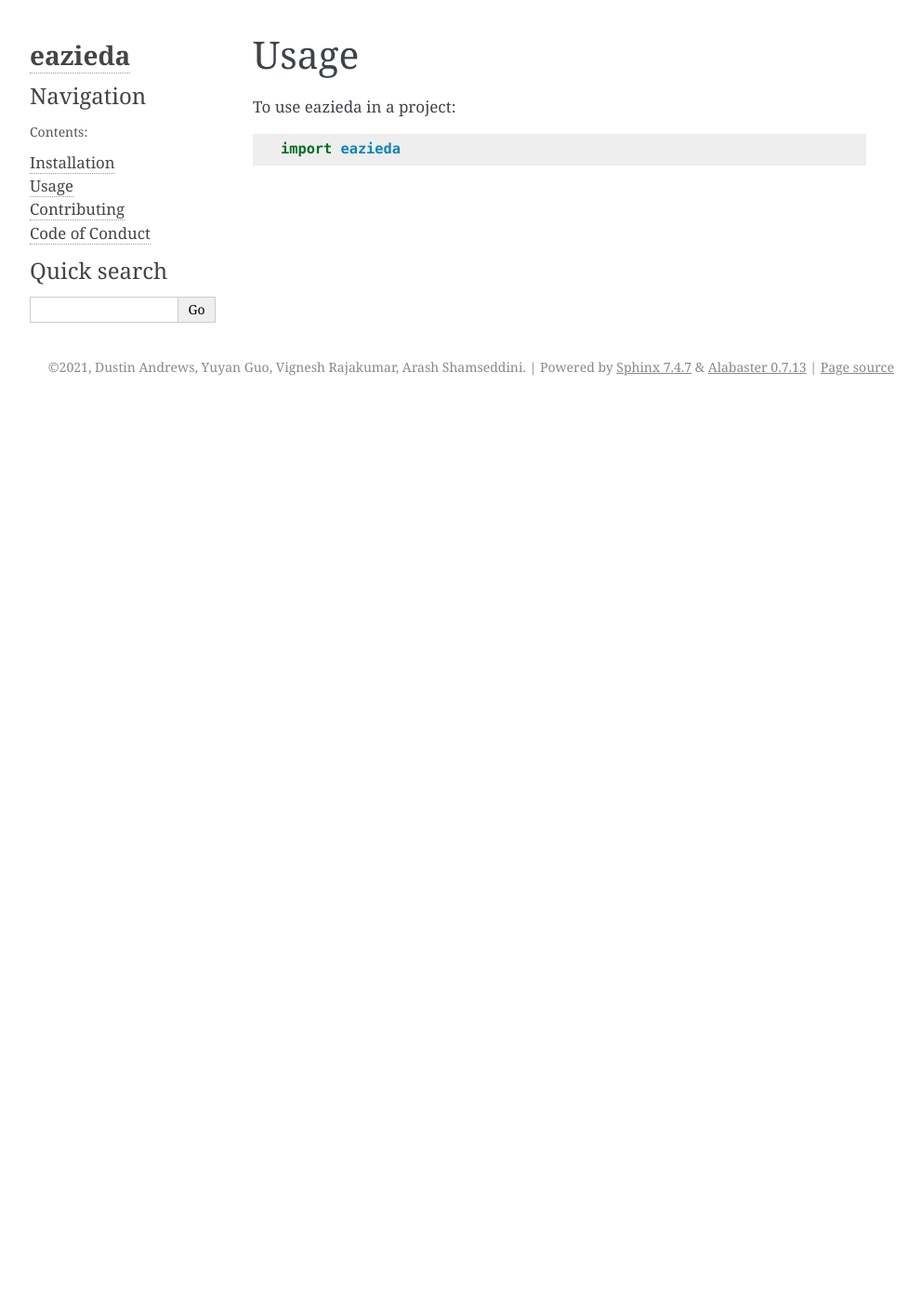
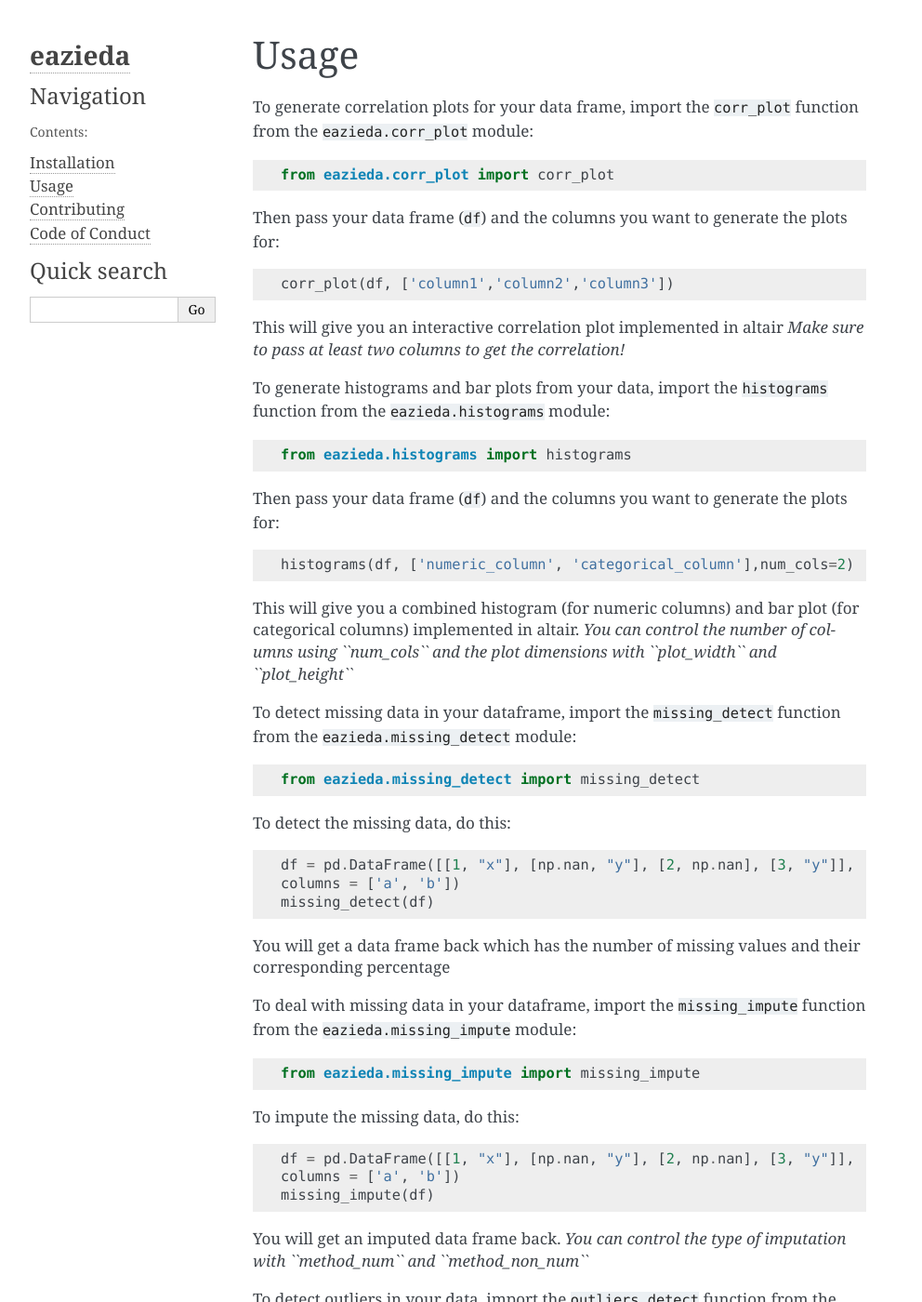
Before and after one commit to UBC-MDS/eazieda, a Sphinx documentation site: the page built from docs/usage.rst, in a window 1280 px wide and 1400 px high. Shown: the whole window at 93% size, without its empty margins (148-1140 px from the left). Built offline with Sphinx 7.4.7, drawn with Linux system fonts in a browser that asks for light colours; some of the changed text lies outside the part shown.

Commit message:
fix(docs) add usage for all methods

```diff
--- a/docs/usage.rst
+++ b/docs/usage.rst
@@ -2,6 +2,72 @@
 Usage
 =====
 
-To use eazieda in a project::
+To generate correlation plots for your data frame, import the ``corr_plot`` function from the ``eazieda.corr_plot`` module::
 
-    import eazieda
+    from eazieda.corr_plot import corr_plot
+
+Then pass your data frame (``df``) and the columns you want to generate the plots for::
+
+    corr_plot(df, ['column1','column2','column3'])
+
+This will give you an interactive correlation plot implemented in altair
+*Make sure to pass at least two columns to get the correlation!*
+
+To generate histograms and bar plots from your data, import the ``histograms`` function from the ``eazieda.histograms`` module::
+
+    from eazieda.histograms import histograms
+
+Then pass your data frame (``df``) and the columns you want to generate the plots for::
+
+    histograms(df, ['numeric_column', 'categorical_column'],num_cols=2)
+
+This will give you a combined histogram (for numeric columns) and bar plot (for categorical columns) implemented in altair.
+*You can control the number of columns using ``num_cols`` and the plot dimensions with ``plot_width`` and ``plot_height``*
+
+To detect missing data in your dataframe, import the ``missing_detect`` function from the ``eazieda.missing_detect`` module::
+
+    from eazieda.missing_detect import missing_detect
+
+To detect the missing data, do this::
+
+    df = pd.DataFrame([[1, "x"], [np.nan, "y"], [2, np.nan], [3, "y"]],
+    columns = ['a', 'b'])
+    missing_detect(df)
+
+You will get a data frame back which has the number of missing values and their corresponding percentage
+
+To deal with missing data in your dataframe, import the ``missing_impute`` function from the ``eazieda.missing_impute`` module::
+
+    from eazieda.missing_impute import missing_impute
+
+To impute the missing data, do this::
+
+    df = pd.DataFrame([[1, "x"], [np.nan, "y"], [2, np.nan], [3, "y"]],
+    columns = ['a', 'b'])
+    missing_impute(df)
+
+You will get an imputed data frame back.
+*You can control the type of imputation with ``method_num`` and ``method_non_num``*
+
+To detect outliers in your data, import the ``outliers_detect`` function from the ``eazieda.outliers_detect`` module::
+
+    from eazieda.outliers_detect import outliers_detect
+
+To detect the outliers do this::
+
+    s = pd.Series([1,1,1,1,1,1,1,1,1,1,1e14])
+    outliers_detect(s)
+
+*You can control the method used to detect the outliers with ``method``. You can choose one of ``iforest``, ``iqr`` or ``zscore``*
+
+To remove outliers in your data, import the ``remove_outliers`` function from the ``eazieda.outliers_detect`` module::
+
+    from eazieda.outliers_detect import remove_outliers
+
+To remove the outliers, do this::
+
+    s = pd.Series([1,1e14])
+    outliers = np.array([False,,True])
+    s_without_outliers = remove_outliers(s, outliers)
+
+*You can choose to do the removal in place with ``inplace=True``*
```
Also changed, not shown: 1 other file.
